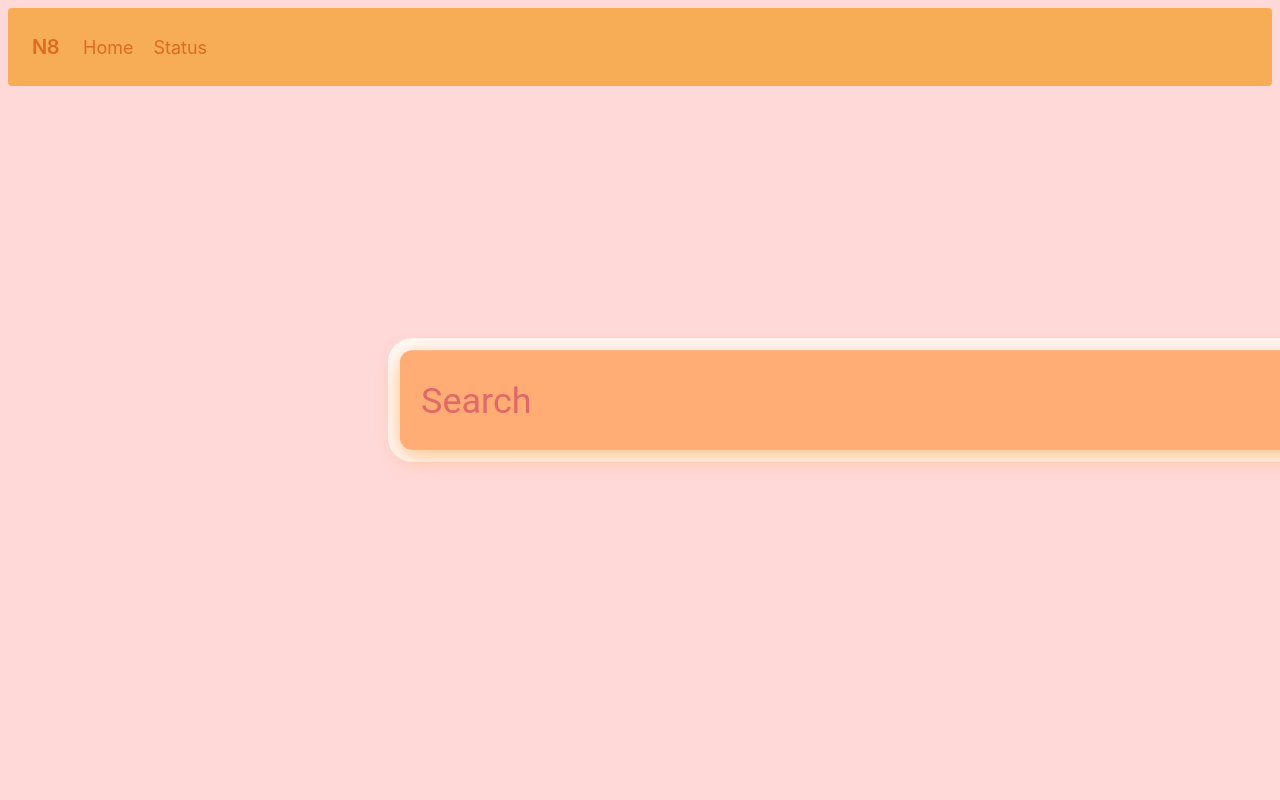
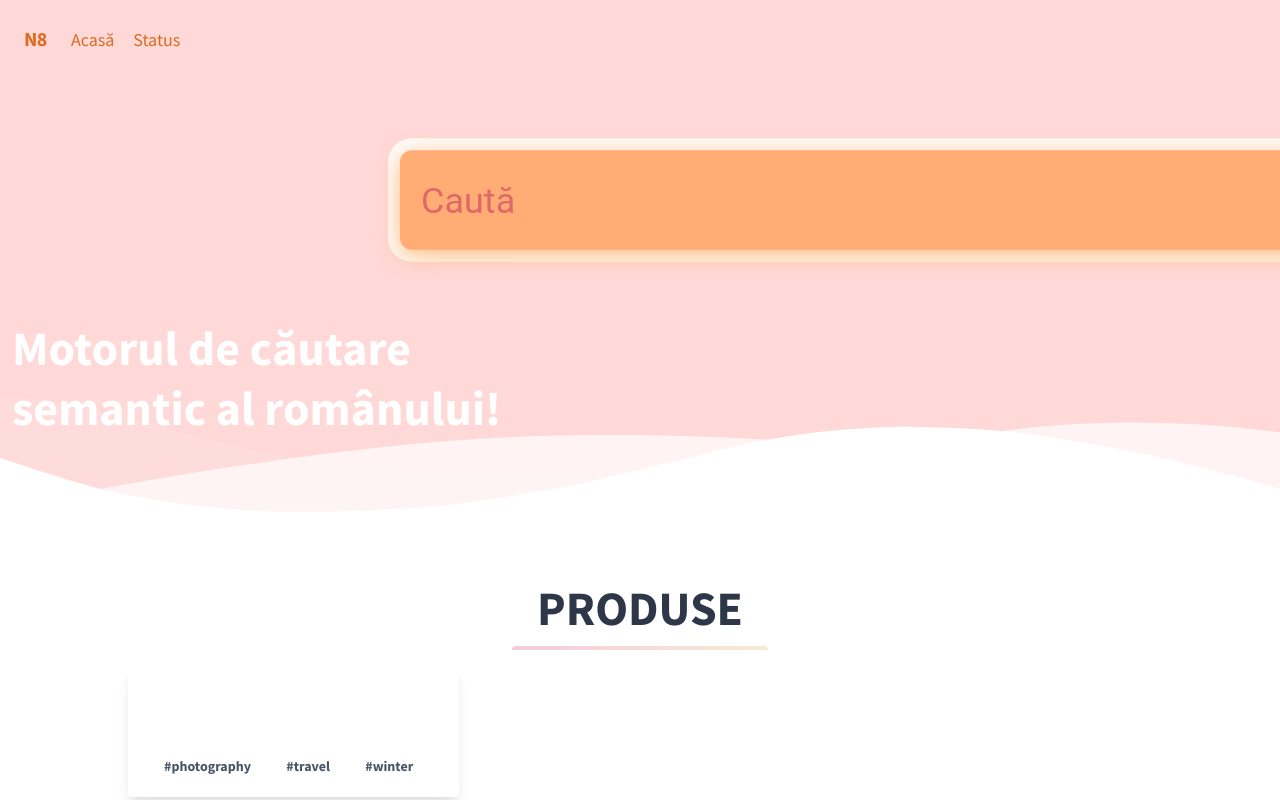
Before and after one commit to mihaichris/n8-frontend, a Svelte app: page / in a window 1280 px wide. Shown: the top 800 px of the page. Built offline with nearby package versions, Linux system fonts and the light colour scheme; some icons are missing.

Commit message:
refactor ui, added new styles and aranged a demo ui

```diff
--- a/public/global.css
+++ b/public/global.css
@@ -7,7 +7,7 @@ html, body {
 body {
 	color: #333;
 	margin: 0;
-	padding: 8px;
+	/* padding: 8px; */
 	box-sizing: border-box;
 	font-family: -apple-system, BlinkMacSystemFont, "Segoe UI", Roboto, Oxygen-Sans, Ubuntu, Cantarell, "Helvetica Neue", sans-serif;
 }
--- a/public/index.html
+++ b/public/index.html
@@ -9,10 +9,12 @@
 	<link rel='icon' type='image/png' href='/favicon.png'>
 	<link rel='stylesheet' href='/global.css'>
 	<link rel='stylesheet' href='/build/bundle.css'>
+	<link href="https://fonts.googleapis.com/css?family=Source+Sans+Pro:400,700" rel="stylesheet">
 
 	<script defer src='/build/bundle.js'></script>
 </head>
 
-<body>
+<body class="leading-normal tracking-normal text-white " style="font-family: 'Source Sans Pro', sans-serif;">
+
 </body>
 </html>
--- a/src/App.svelte
+++ b/src/App.svelte
@@ -4,12 +4,13 @@
   import Navbar from "./layout/Navbar.svelte";
   import Home from "./pages/Home.svelte";
   import Status from "./pages/Status.svelte";
+
+  export let url = "";
 </script>
 
-<Router>
+<Router url = "{url}">
   <Navbar />
-  <div class="container">
     <Route path="/" component={Home} />
     <Route path="/status" component={Status} />
-  </div>
+    <Route path="/"><Home /></Route>
 </Router>
--- /dev/null
+++ b/src/components/NavLink.svelte
@@ -0,0 +1,18 @@
+<script>
+  import { Link } from "svelte-routing";
+
+  export let to = "";
+
+  function getProps({ location, href, isPartiallyCurrent, isCurrent }) {
+    const isActive = href === "/" ? isCurrent : isPartiallyCurrent || isCurrent;
+
+    if (isActive) {
+      return { class: "active" };
+    }
+    return {};
+  }
+</script>
+
+<Link {to} {getProps}>
+  <slot />
+</Link>
--- /dev/null
+++ b/src/components/Products.svelte
@@ -0,0 +1,27 @@
+<div class="container">
+  <div class="grid grid-flow-col grid-cols-3 grid-rows-3 gap-4">
+    <div class="max-w-sm rounded overflow-hidden shadow-lg">
+      <div class="px-6 py-4">
+        <div class="font-bold text-xl mb-2">The Coldest Sunset</div>
+      </div>
+      <div class="px-6 py-4">
+        <span
+          class="inline-block bg-gray-200 rounded-full px-3 py-1 text-sm
+          font-semibold text-gray-700 mr-2">
+          #photography
+        </span>
+        <span
+          class="inline-block bg-gray-200 rounded-full px-3 py-1 text-sm
+          font-semibold text-gray-700 mr-2">
+          #travel
+        </span>
+        <span
+          class="inline-block bg-gray-200 rounded-full px-3 py-1 text-sm
+          font-semibold text-gray-700">
+          #winter
+        </span>
+      </div>
+    </div>
+  </div>
+
+</div>
--- a/src/components/Search.svelte
+++ b/src/components/Search.svelte
@@ -1,7 +1,13 @@
+<script>
+import axios from 'axios';
+
+
+</script>
+
 <div id="cover">
   <div class="tb">
     <div class="td">
-      <input type="text" placeholder="Search" required />
+      <input type="text" placeholder="Caută" required />
     </div>
     <div class="td" id="s-cover">
       <button type="submit">
--- a/src/layout/Navbar.svelte
+++ b/src/layout/Navbar.svelte
@@ -1,31 +1,30 @@
 <script>
-  import { Link } from "svelte-routing";
+  import NavLink from "../components/NavLink.svelte";
   import { github } from "svelte-awesome/icons";
   import Icon from "svelte-awesome";
 </script>
 
-<nav
-  class="rounded flex items-center justify-between flex-wrap bg-orange-400 p-6">
+<nav class="rounded flex items-center justify-between flex-wrap p-6">
   <div class="flex items-center flex-shrink-0 text-white mr-6">
     <span class="font-semibold text-xl tracking-tight text-orange-600">N8</span>
   </div>
   <div class="text-sm lg:flex-grow">
-    <Link to="/">
+    <NavLink to="/">
       <span
         class="transition duration-500 ease-in-out transform
         hover:-translate-y-1 hover:scale-11 text-lg block mt-4 lg:inline-block
         lg:mt-0 text-orange-600 hover:text-white mr-4">
-        Home
+        Acasă
       </span>
-    </Link>
-    <Link to="/status">
+    </NavLink>
+    <NavLink to="status">
       <span
         class="transition duration-500 ease-in-out transform
         hover:-translate-y-1 hover:scale-11 text-lg block mt-4 lg:inline-block
         lg:mt-0 text-orange-600 hover:text-white mr-4">
         Status
       </span>
-    </Link>
+    </NavLink>
   </div>
   <div>
     <a href="https://github.com/mihaichris/n8-frontend">
--- a/src/pages/Home.svelte
+++ b/src/pages/Home.svelte
@@ -1,10 +1,99 @@
-
 <script>
   import TailwindCss from "../style/TailwindCss.svelte";
   import AppCss from "../style/AppCss.svelte";
-  import Search from  "../components/Search.svelte";
+  import Search from "../components/Search.svelte";
+  import Products from "../components/Products.svelte";
 </script>
 
 <TailwindCss />
 <AppCss />
-<Search/>
+<div class="pt-56">
+
+  <div
+    class="container px-3 mx-auto flex flex-wrap flex-col md:flex-row
+    items-center">
+    <!--Left Col-->
+    <div
+      class="flex flex-col w-full md:w-2/5 justify-center items-start
+      text-center md:text-left">
+      <p class="my-4 text-5xl font-bold leading-tight">
+        Motorul de căutare semantic al românului!
+      </p>
+      <!-- Search Bar-->
+      <Search />
+      <!-- Search Bar-->
+
+    </div>
+    <!--Right Col-->
+    <div class="w-full md:w-3/5 py-6 text-center">
+      <!-- <img class="w-full md:w-4/5 z-50" src="hero.png"> -->
+    </div>
+
+  </div>
+
+</div>
+<div class="relative -mt-12 lg:-mt-24">
+  <svg
+    viewBox="0 0 1428 174"
+    version="1.1"
+    xmlns="http://www.w3.org/2000/svg"
+    xmlns:xlink="http://www.w3.org/1999/xlink">
+    <g stroke="none" stroke-width="1" fill="none" fill-rule="evenodd">
+      <g
+        transform="translate(-2.000000, 44.000000)"
+        fill="#FFFFFF"
+        fill-rule="nonzero">
+        <path
+          d="M0,0 C90.7283404,0.927527913 147.912752,27.187927
+          291.910178,59.9119003 C387.908462,81.7278826 543.605069,89.334785
+          759,82.7326078 C469.336065,156.254352 216.336065,153.6679 0,74.9732496"
+          opacity="0.100000001" />
+        <path
+          d="M100,104.708498 C277.413333,72.2345949 426.147877,52.5246657
+          546.203633,45.5787101 C666.259389,38.6327546 810.524845,41.7979068
+          979,55.0741668 C931.069965,56.122511 810.303266,74.8455141
+          616.699903,111.243176 C423.096539,147.640838 250.863238,145.462612
+          100,104.708498 Z"
+          opacity="0.700000001" />
+        <path
+          d="M1046,51.6521276 C1130.83045,29.328812 1279.08318,17.607883
+          1439,40.1656806 L1439,120 C1271.17211,77.9435312 1140.17211,55.1609071
+          1046,51.6521276 Z"
+          id="Path-4"
+          opacity="0.700000003" />
+      </g>
+      <g
+        transform="translate(-4.000000, 76.000000)"
+        fill="#FFFFFF"
+        fill-rule="nonzero">
+        <path
+          d="M0.457,34.035 C57.086,53.198 98.208,65.809 123.822,71.865
+          C181.454,85.495 234.295,90.29 272.033,93.459 C311.355,96.759
+          396.635,95.801 461.025,91.663 C486.76,90.01 518.727,86.372
+          556.926,80.752 C595.747,74.596 622.372,70.008 636.799,66.991
+          C663.913,61.324 712.501,49.503 727.605,46.128 C780.47,34.317
+          818.839,22.532 856.324,15.904 C922.689,4.169 955.676,2.522
+          1011.185,0.432 C1060.705,1.477 1097.39,3.129 1121.236,5.387
+          C1161.703,9.219 1208.621,17.821 1235.4,22.304 C1285.855,30.748
+          1354.351,47.432 1440.886,72.354 L1441.191,104.352 L1.121,104.031
+          L0.457,34.035 Z" />
+      </g>
+    </g>
+  </svg>
+</div>
+
+<section class="bg-white border-b py-8">
+  <div class="container max-w-5xl mx-auto m-8">
+    <h1
+      class="w-full my-2 text-5xl font-bold leading-tight text-center
+      text-gray-800">
+      Produse
+    </h1>
+    <div class="w-full mb-4">
+      <div class="h-1 mx-auto gradient w-64 opacity-25 my-0 py-0 rounded-t" />
+    </div>
+    <!-- Products Listing -->
+    <Products />
+    <!-- Products Listing -->
+  </div>
+</section>
--- a/src/pages/Status.svelte
+++ b/src/pages/Status.svelte
@@ -0,0 +1,7 @@
+<script>
+  import TailwindCss from "../style/TailwindCss.svelte";
+  import AppCss from "../style/AppCss.svelte";
+</script>
+
+<TailwindCss />
+<AppCss />
--- a/src/style/AppCss.svelte
+++ b/src/style/AppCss.svelte
@@ -19,37 +19,34 @@
     }
   }
 
-	*
-{
+  * {
     outline: none;
   }
 
-html, body
-{
+  html,
+  body {
     height: 100%;
     min-height: 100%;
   }
 
-body
-{
+  body {
     margin: 0;
     background-color: #ffd8d8;
+    padding: -8px;
   }
 
-.tb
-{
+  .tb {
     display: table;
     width: 100%;
   }
 
-.td
-{
+  .td {
     display: table-cell;
     vertical-align: middle;
   }
 
-input, button
-{
+  input,
+  button {
     color: #fff;
     font-family: Roboto;
     padding: 0;
@@ -58,10 +55,9 @@ input, button
     background-color: transparent;
   }
 
-#cover
-{
+  #cover {
     position: absolute;
-    top: 50%;
+    top: 25%;
     left: 0;
     right: 0;
     width: 2000px;
@@ -73,32 +69,28 @@ input, button
     transform: scale(0.6);
   }
 
-form
-{
+  form {
     height: 96px;
   }
 
-input[type="text"]
-{
+  input[type="text"] {
     width: 100%;
     height: 96px;
     font-size: 60px;
     line-height: 1;
+    color: azure;
   }
 
-input[type="text"]::placeholder
-{
+  input[type="text"]::placeholder {
     color: #e16868;
   }
 
-#s-cover
-{
+  #s-cover {
     width: 1px;
     padding-left: 35px;
   }
 
-button
-{
+  button {
     position: relative;
     display: block;
     width: 84px;
@@ -106,8 +98,7 @@ button
     cursor: pointer;
   }
 
-#s-circle
-{
+  #s-circle {
     position: relative;
     top: -8px;
     left: 0;
@@ -121,8 +112,7 @@ button
     transition: 0.5s ease all;
   }
 
-button span
-{
+  button span {
     position: absolute;
     top: 68px;
     left: 43px;
@@ -135,9 +125,9 @@ button span
     transition: 0.5s ease all;
   }
 
-button span:before, button span:after
-{
-    content: '';
+  button span:before,
+  button span:after {
+    content: "";
     position: absolute;
     bottom: 0;
     right: 0;
@@ -149,8 +139,7 @@ button span:before, button span:after
     transition: 0.5s ease all;
   }
 
-#s-cover:hover #s-circle
-{
+  #s-cover:hover #s-circle {
     top: -1px;
     width: 67px;
     height: 15px;
@@ -159,8 +148,7 @@ button span:before, button span:after
     border-radius: 20px;
   }
 
-#s-cover:hover span
-{
+  #s-cover:hover span {
     top: 50%;
     left: 56px;
     width: 25px;
@@ -168,21 +156,22 @@ button span:before, button span:after
     transform: rotateZ(0);
   }
 
-#s-cover:hover button span:before
-{
+  #s-cover:hover button span:before {
     bottom: 11px;
     transform: rotateZ(52deg);
   }
 
-#s-cover:hover button span:after
-{
+  #s-cover:hover button span:after {
     bottom: -11px;
     transform: rotateZ(-52deg);
   }
-#s-cover:hover button span:before, #s-cover:hover button span:after
-{
+  #s-cover:hover button span:before,
+  #s-cover:hover button span:after {
     right: -6px;
     width: 40px;
     background-color: #fff;
   }
+  .gradient {
+    background: linear-gradient(90deg, #d53369 0%, #daae51 100%);
+  }
 </style>
--- a/tailwind.config.js
+++ b/tailwind.config.js
@@ -1,6 +1,10 @@
 module.exports = {
   purge: [],
   theme: {
+    backgroundColor: theme => ({
+      'primary' : "#ffac75",
+      'white' : '#fff'
+    }),
     extend: {},
   },
   variants: {},
```
Also changed, not shown: package.json (+4 -3 lines), 1 other file (tests, documents, lock files or other folders). Lines whose indentation alone changed are shown as unchanged.
